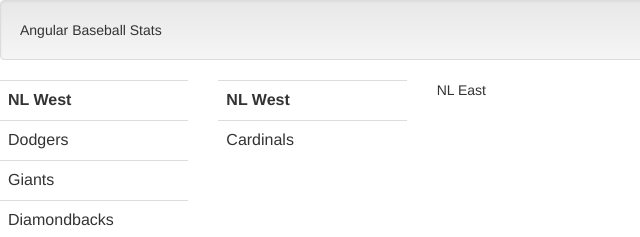
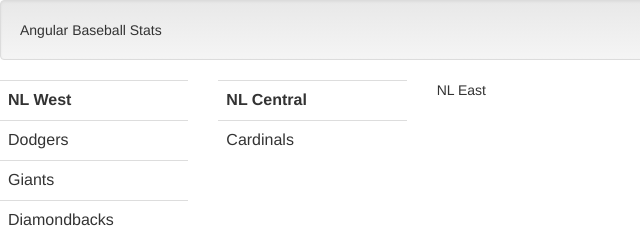
Before and after one commit to joelpalmer/Angular-Baseball-Stats, a website: page index.html in a window 1280 px wide. Shown: the top 237 px of the page, 0-640 px from the left. Drawn offline with nearby package versions, Linux system fonts and the light colour scheme.

Commit message:
fixed copy paste of NL West

```diff
--- a/index.html
+++ b/index.html
@@ -22,7 +22,7 @@
 
   <div class="col-md-2"> <div class="table-responsive">
   <table class="table">
-    <th>NL West</th>
+    <th>NL Central</th>
     <tr ng-repeat="team in teams | filter: 'NL Central' ">
     <td >{{team.name}}</td>
   </tr>
```
